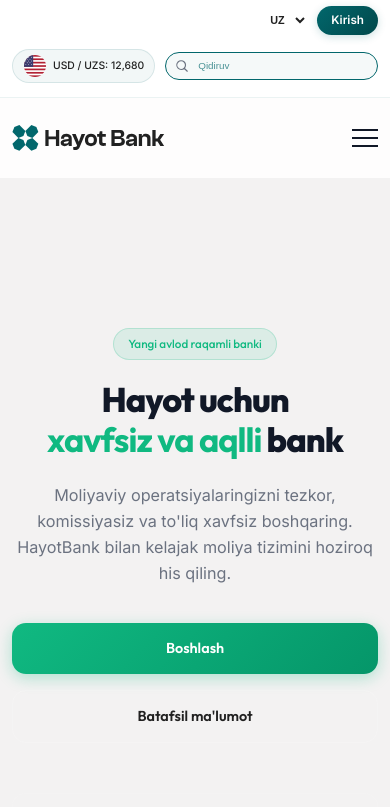
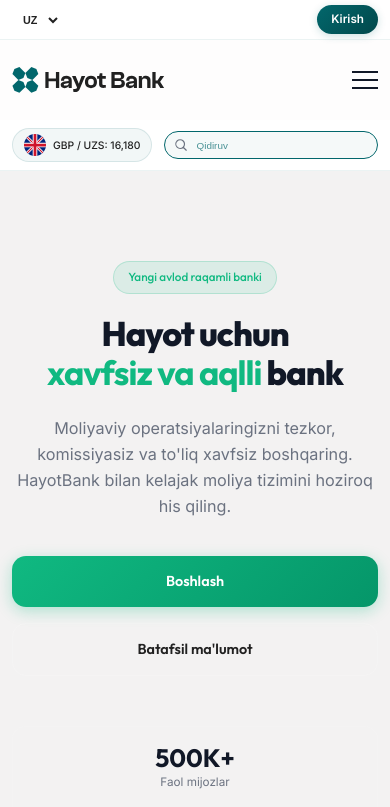
Before and after one commit to Javlon720/HayotBank_layout, a plain HTML site: page index.html in a window 390 px wide. Shown: the top 807 px of the page. Drawn offline with Linux system fonts and the light colour scheme.

Commit message:
feat: restructure mobile header and fix overflow bugs

```diff
--- a/app.js
+++ b/app.js
@@ -519,17 +519,29 @@
 
   let currentRateIndex = 1;
   const ratesLiveBadge = document.getElementById('rates-live-badge');
+  const ratesLiveBadgeMobile = document.querySelector('.rates-live-badge-mobile');
 
-  if (ratesLiveBadge) {
-    const flagImg = ratesLiveBadge.querySelector('.currency-flag');
-    const rateText = ratesLiveBadge.querySelector('.live-rate-text');
+  if (ratesLiveBadge || ratesLiveBadgeMobile) {
+    const flagImg = ratesLiveBadge ? ratesLiveBadge.querySelector('.currency-flag') : null;
+    const rateText = ratesLiveBadge ? ratesLiveBadge.querySelector('.live-rate-text') : null;
+
+    const flagImgMobile = ratesLiveBadgeMobile ? ratesLiveBadgeMobile.querySelector('.currency-flag') : null;
+    const rateTextMobile = ratesLiveBadgeMobile ? ratesLiveBadgeMobile.querySelector('.live-rate-text') : null;
 
     function updateLiveRate() {
+      if (ratesLiveBadge) {
         ratesLiveBadge.style.opacity = '0';
         ratesLiveBadge.style.transform = 'translateY(-5px)';
+      }
+      if (ratesLiveBadgeMobile) {
+        ratesLiveBadgeMobile.style.opacity = '0';
+        ratesLiveBadgeMobile.style.transform = 'translateY(-5px)';
+      }
 
       setTimeout(() => {
         const item = liveRates[currentRateIndex];
+
+        if (ratesLiveBadge) {
           if (flagImg) {
             flagImg.src = item.flag;
             flagImg.alt = item.currency;
@@ -537,14 +549,32 @@
           if (rateText) {
             rateText.textContent = `${item.currency} / UZS: ${item.rate}`;
           }
-
           ratesLiveBadge.style.opacity = '1';
           ratesLiveBadge.style.transform = 'translateY(0)';
+        }
+
+        if (ratesLiveBadgeMobile) {
+          if (flagImgMobile) {
+            flagImgMobile.src = item.flag;
+            flagImgMobile.alt = item.currency;
+          }
+          if (rateTextMobile) {
+            rateTextMobile.textContent = `${item.currency} / UZS: ${item.rate}`;
+          }
+          ratesLiveBadgeMobile.style.opacity = '1';
+          ratesLiveBadgeMobile.style.transform = 'translateY(0)';
+        }
+
         currentRateIndex = (currentRateIndex + 1) % liveRates.length;
       }, 300);
     }
 
+    if (ratesLiveBadge) {
       ratesLiveBadge.style.transition = 'opacity 0.3s ease, transform 0.3s ease';
+    }
+    if (ratesLiveBadgeMobile) {
+      ratesLiveBadgeMobile.style.transition = 'opacity 0.3s ease, transform 0.3s ease';
+    }
 
     // Cycle every 2 seconds
     setInterval(updateLiveRate, 2000);
--- a/index.html
+++ b/index.html
@@ -42,17 +42,6 @@
                 <a href="#" class="btn-login-link" data-translate="kirish"></a>
             </div>
         </div>
-        <!-- Mobile: valyuta + search ikkinchi qator -->
-        <div class="container top-header-mobile-row">
-            <div class="rates-live-badge-mobile">
-                <img src="img/flag-usa.svg" class="currency-flag" alt="USA">
-                <span class="live-rate-text" id="mobile-rate-text">USD / UZS: 12,680</span>
-            </div>
-            <div class="search-bar search-bar-mobile">
-                <input type="text" data-translate-placeholder="search_placeholder" placeholder="Qidiruv">
-                <span class="icon-svg icon-search"></span>
-            </div>
-        </div>
     </div>
 
     <!-- Header / Navbar -->
@@ -86,6 +75,20 @@
             </div>
         </div>
     </header>
+
+    <!-- Mobile search & rates row — positioned below header and above hero -->
+    <div class="mobile-search-rates-row">
+        <div class="container mobile-row-container">
+            <div class="rates-live-badge-mobile">
+                <img src="img/flag-usa.svg" class="currency-flag" alt="USA">
+                <span class="live-rate-text" id="mobile-rate-text">USD / UZS: 12,680</span>
+            </div>
+            <div class="search-bar search-bar-mobile">
+                <input type="text" data-translate-placeholder="search_placeholder" placeholder="Qidiruv">
+                <span class="icon-svg icon-search"></span>
+            </div>
+        </div>
+    </div>
 
     <!-- Hero Section -->
     <section class="hero" id="hero">
--- a/style.css
+++ b/style.css
@@ -436,8 +436,8 @@
   transition: background 0.3s ease, border-color 0.3s ease;
 }
 
-/* Mobile second row — hidden on desktop */
-.top-header-mobile-row {
+/* Mobile search & rates row — hidden on desktop */
+.mobile-search-rates-row {
   display: none;
 }
 
@@ -1996,18 +1996,44 @@
     display: none !important;
   }
 
-  /* Top-header ikkinchi qator (valyuta + search) ko'rinadi */
+  /* Top-header layout for mobile */
   .top-header {
-    height: auto;
-    padding: 6px 0;
-    gap: 6px;
-  }
-
-  .top-header-mobile-row {
+    height: 40px;
+    display: block;
+    padding: 0;
+  }
+
+  .top-header-container {
+    height: 100%;
     display: flex;
     align-items: center;
-    gap: 10px;
-    padding-bottom: 6px;
+  }
+
+  .top-header-actions {
+    width: 100%;
+    display: flex;
+    justify-content: space-between;
+    align-items: center;
+    gap: 0;
+  }
+
+  /* Mobile search & rates row — visible on mobile */
+  .mobile-search-rates-row {
+    display: block;
+    background: var(--dark-slate-light);
+    border-bottom: 1px solid var(--header-scrolled-border);
+    padding: 8px 0;
+    width: 100%;
+    position: relative;
+    z-index: 99;
+  }
+
+  .mobile-row-container {
+    display: flex;
+    align-items: center;
+    justify-content: space-between;
+    gap: 12px;
+    width: 100%;
   }
 
   /* Mobile valyuta badge */
@@ -2038,6 +2064,11 @@
 
   .search-bar-mobile input:focus {
     width: 100% !important;
+  }
+
+  .hero {
+    padding-top: 100px;
+    padding-bottom: 60px;
   }
 
   .hero-container {
@@ -2140,25 +2171,10 @@
     display: none;
   }
 
-  /* Fixed mobile row: place below stacked header and top-header */
-  .top-header-mobile-row {
-    display: flex;
-    align-items: center;
-    gap: 10px;
-    padding: 8px 12px;
-    position:"";
-    left: 0;
-    right: 0;
-    top:130px;
-    /* top: calc(var(--header-height) + var(--top-header-height)); */
-    /* background: var(--dark-slate-light); */
-    /* border-bottom: 1px solid var(--header-scrolled-border); */
-    z-index: 999;
-  }
-
-  /* Ensure hero content is pushed below the fixed mobile row */
+  /* Adjust padding-top on mobile to accommodate header elements nicely */
   .hero {
-    margin-top: calc(var(--header-height) + var(--top-header-height) + 8px);
+    padding-top: 90px;
+    margin-top: 0;
   }
 }
 
```
Lines whose indentation alone changed are shown as unchanged.
